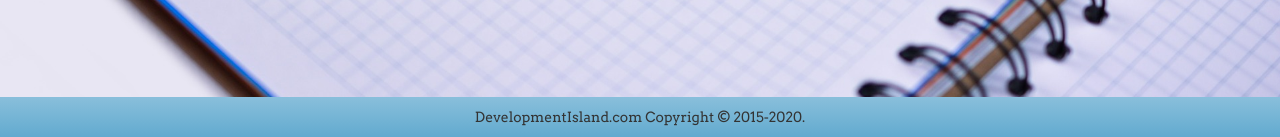
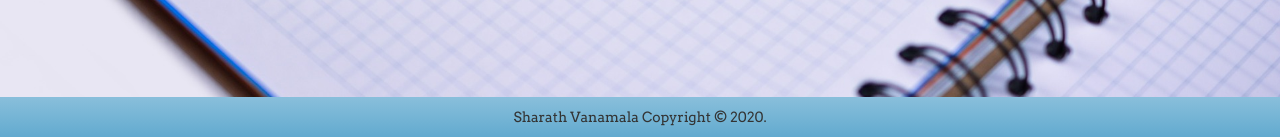
Before and after one commit to vanamalasharath/project, a PHP site: page / in a window 1280 px wide. Shown: the part 663-800 px from the top of the page. Run offline with PHP 8.4, Linux system fonts and the light colour scheme; some libraries are stand-ins or nearby versions.

Commit message:
Update index.php

```diff
--- a/NotesAppFinal/index.php
+++ b/NotesAppFinal/index.php
@@ -197,7 +197,7 @@ include('remember.php');
     <!-- Footer-->
       <div class="footer">
           <div class="container">
-              <p>DevelopmentIsland.com Copyright &copy; 2015-<?php $today = date("Y"); echo $today?>.</p>
+              <p>Sharath Vanamala Copyright &copy; <?php $today = date("Y"); echo $today?>.</p>
           </div>
       </div>
 
```
